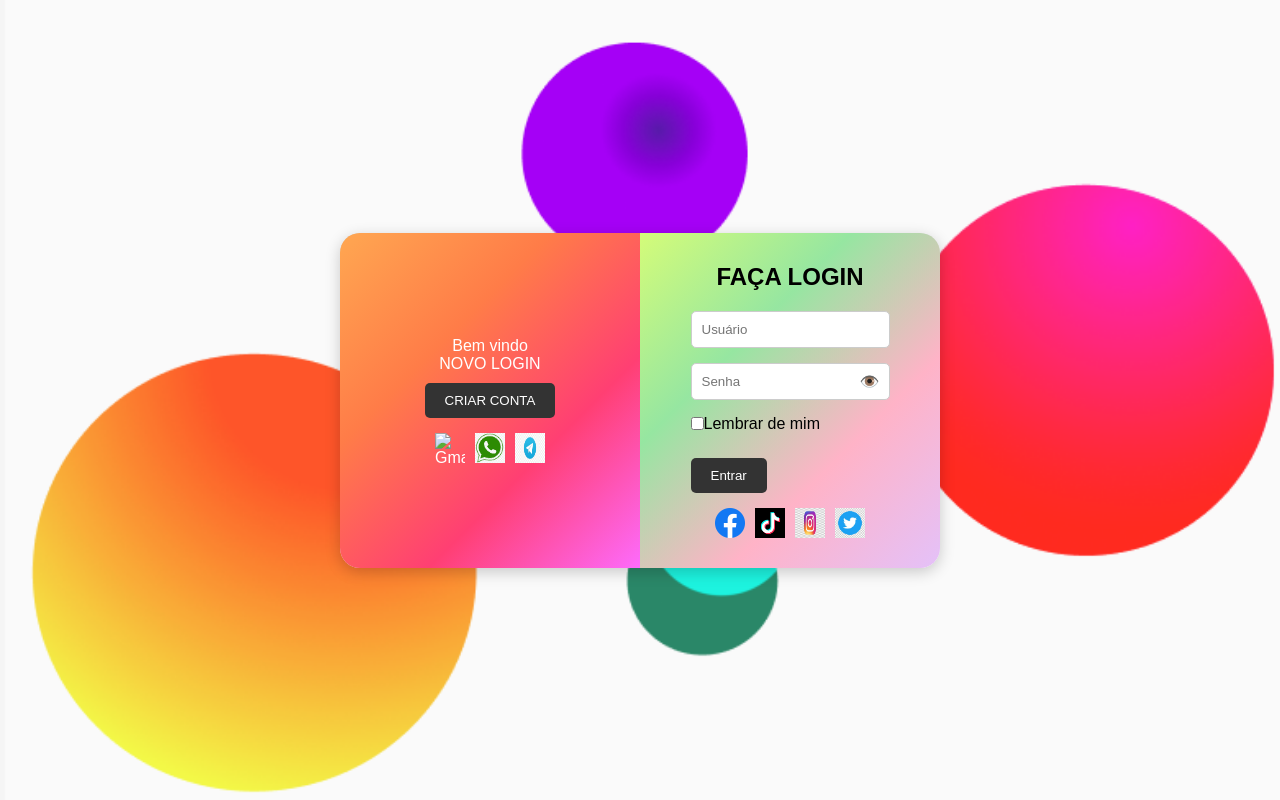
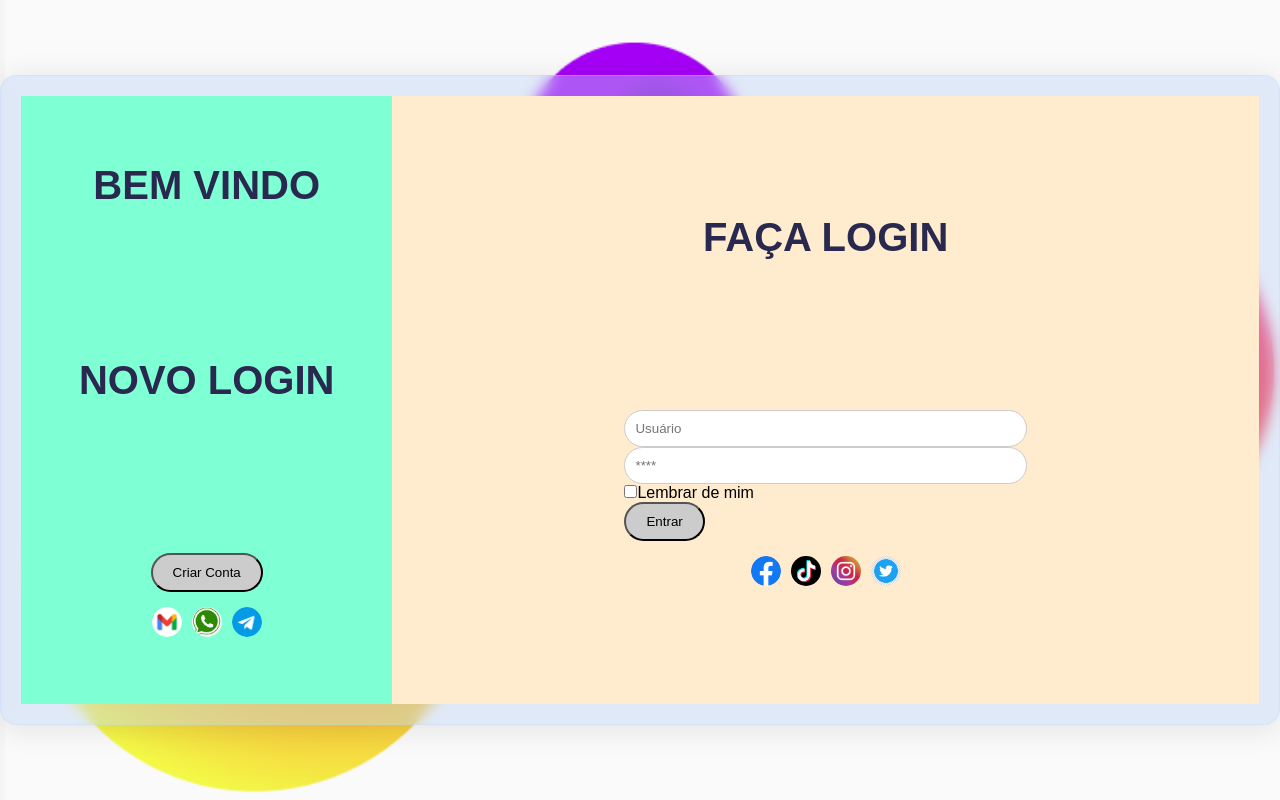
Before and after one commit to R4phaLacerda/Teste-Tecnico-Atividade8, a plain HTML site: page index.html in a window 1280 px wide. Drawn offline with Linux system fonts and the light colour scheme.

Commit message:
feat: update img's

```diff
--- a/index.html
+++ b/index.html
@@ -7,43 +7,36 @@
     <link rel="stylesheet" href="style.css">
 </head>
 <body>
-        <main class="card">
-            <div class="left-side"
-                <p>Bem vindo</p>
-                <p>NOVO LOGIN</p>
-
-                <button class="create-account">CRIAR CONTA</button>
+<div class="container">
+        <div class="left-side">
+            <h1>BEM VINDO</h1>
+                <h2>NOVO LOGIN</h2>
+                <button>Criar Conta</button>
                 <div class="social-icons">
-                    <img src="./img/gmail.png" alt="Gmail">
+                    <img src="./img/gmail.webp" alt="Gmail">
                     <img src="./img/whatsapp.png" alt="WhatsApp">
-                    <img src="./img/telegram.jpg" alt="Telegram">
+                    <img src="./img/telegram.png" alt="Telegram">
                 </div>
             </div>
-            <main class="right-side">
-                <h2>FAÇA LOGIN</h2>
+
+        <div class="right-side">
+            <h3>FAÇA LOGIN</h3>
             <form>
-                    <div class="input-group">
                 <input type="text" placeholder="Usuário">
+                <input type="password" placeholder="****">
+                <div class="options">
+                    <label><input type="checkbox">Lembrar de mim</label>
                 </div>
-                    <div class="input-group">
-                        <input type="password" placeholder="Senha">
-                        <span class="toggle-password">👁️</span>
-                    </div>
-                    <div class="remember-me">
-                        <input type="checkbox" id="remember">
-                        <label for="remember">Lembrar de mim</label>
-                    </div>
-                    <button type="submit" class="login-btn">Entrar</button>
+                <button type="submit">Entrar</button>
             </form>
             <div class="social-icons">
                 <img src="./img/facebook.png" alt="Facebook">
                 <img src="./img/tiktok.png" alt="TikTok">
-                    <img src="./img/instagram.jpg" alt="Instagram">
+                <img src="./img/instagram.webp" alt="Instagram">
                 <img src="./img/twitter.jpg" alt="Twitter">
             </div>
-            </main>
-        </main>
+        </div>
+    </div>
 </div>
 </body>
-</body>
 </html>
--- a/style.css
+++ b/style.css
@@ -20,66 +20,69 @@ body {
     display: flex;
     justify-content: center;
     align-items: center;
+    height: 650px;
+    width: 1300px;
+    padding: 20px;
+    background: rgba(187, 210, 243, 0.41);
+    border-radius: 16px;
+    box-shadow: 0 4px 30px rgba(0, 0, 0, 0.1);
+    backdrop-filter: blur(6.9px);
+    -webkit-backdrop-filter: blur(6.9px);
+    border: 1px solid rgba(187, 210, 243, 0.3);
 }
 
-.card {
-    display: flex;
-    border-radius: 20px;
-    background: linear-gradient(145deg, #ccc, #f0f0f0);
-    box-shadow: 0px 4px 15px rgba(0, 0, 0, 0.2);
-    overflow: hidden;
-    width: 600px;
-    max-width: 100%;
-
-}
-
-.left-side, .right-side {
-    padding: 30px;
+.left-side {
     display: flex;
     flex-direction: column;
     justify-content: center;
     align-items: center;
-    width: 50%;
-    position: relative;
+    width: 30%;
+    position: right;
+    height: 100%;
+    background-color: aquamarine;
 }
 
-.left-side {
-    background: linear-gradient(135deg, #ffa751, #ff7c48, #ff3f73, #fd6bfc);
-    color: #fff;
+h1 {
+    margin-bottom: 150px;
+    color: #29294f;
+    font-size: 2.5rem;
+}
+
+h2 {
+    font-size: 2.5rem;
+    color: #29294f;
+    text-align: center;
+    margin-bottom: 150px;
 }
 
 .right-side {
-    background: linear-gradient(135deg, #d4fc79, #96e6a1, #ffb3c7, #e4c1f9);
+    padding: 200px;
+    display: flex;
+    flex-direction: column;
+    justify-content: center;
+    align-items: center;
+    width: 70%;
+    position: relative;
+    height: 100%;
+    background-color: blanchedalmond;
 }
 
-h2 {
-    margin-bottom: 20px;
-}
+h3 {
+    font-size: 2.5rem;
+    color: #29294f;
 
-.create-account, .login-btn {
-    background-color: #333;
-    color: #fff;
-    border: none;
-    padding: 10px 20px;
-    border-radius: 5px;
-    cursor: pointer;
-    margin-top: 10px;
-}
-
-.input-group {
-    position: relative;
-    width: 100%;
-    margin-bottom: 15px;
+    text-align: center;
+    margin-bottom: 150px;
 }
 
 input[type="text"], input[type="password"] {
     width: 100%;
     padding: 10px;
-    border-radius: 5px;
+    border-radius: 30px;
     border: 1px solid #ccc;
 }
 
-.toggle-password {
+.password {
     position: absolute;
     right: 10px;
     top: 50%;
@@ -102,4 +105,18 @@ input[type="text"], input[type="password"] {
 .social-icons img {
     width: 30px;
     height: 30px;
+    border-radius: 95px;
 }
+
+button {
+    background-color: #ccc;
+    border-radius: 3rem;
+    padding: 10px 20px;
+    color:black;
+    font: 1.2rem;
+    cursor: pointer;
+}
+
+.submit {
+    justify-content: center;
+}
```
Also changed, not shown: img/gmail-logo-2-1.png (deleted), img/gmail.png (deleted), img/gmail.webp (added), img/instagram.jpg (deleted), img/instagram.webp (added), img/telegram.jpg (deleted), img/telegram.png (added). Lines whose indentation alone changed are shown as unchanged.
